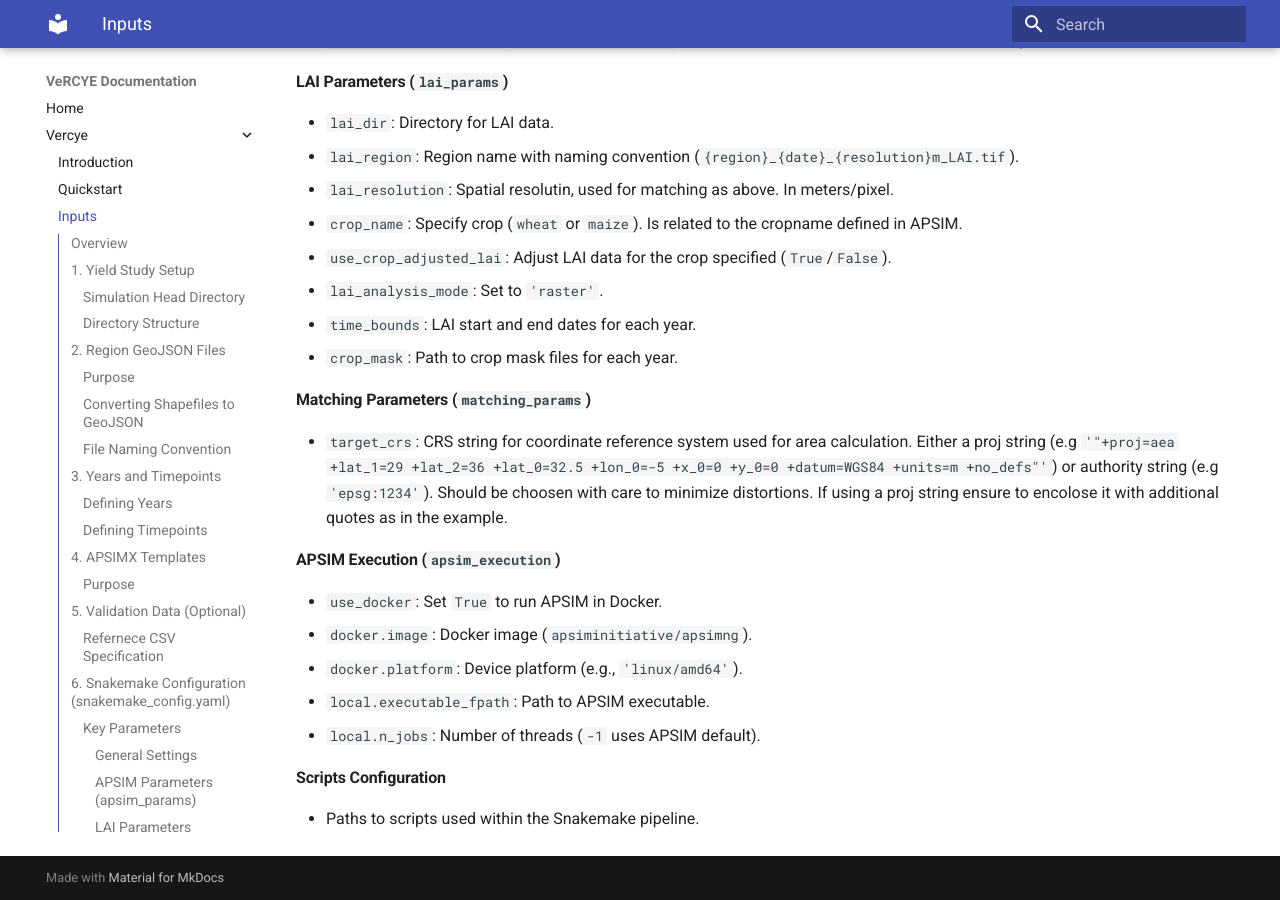
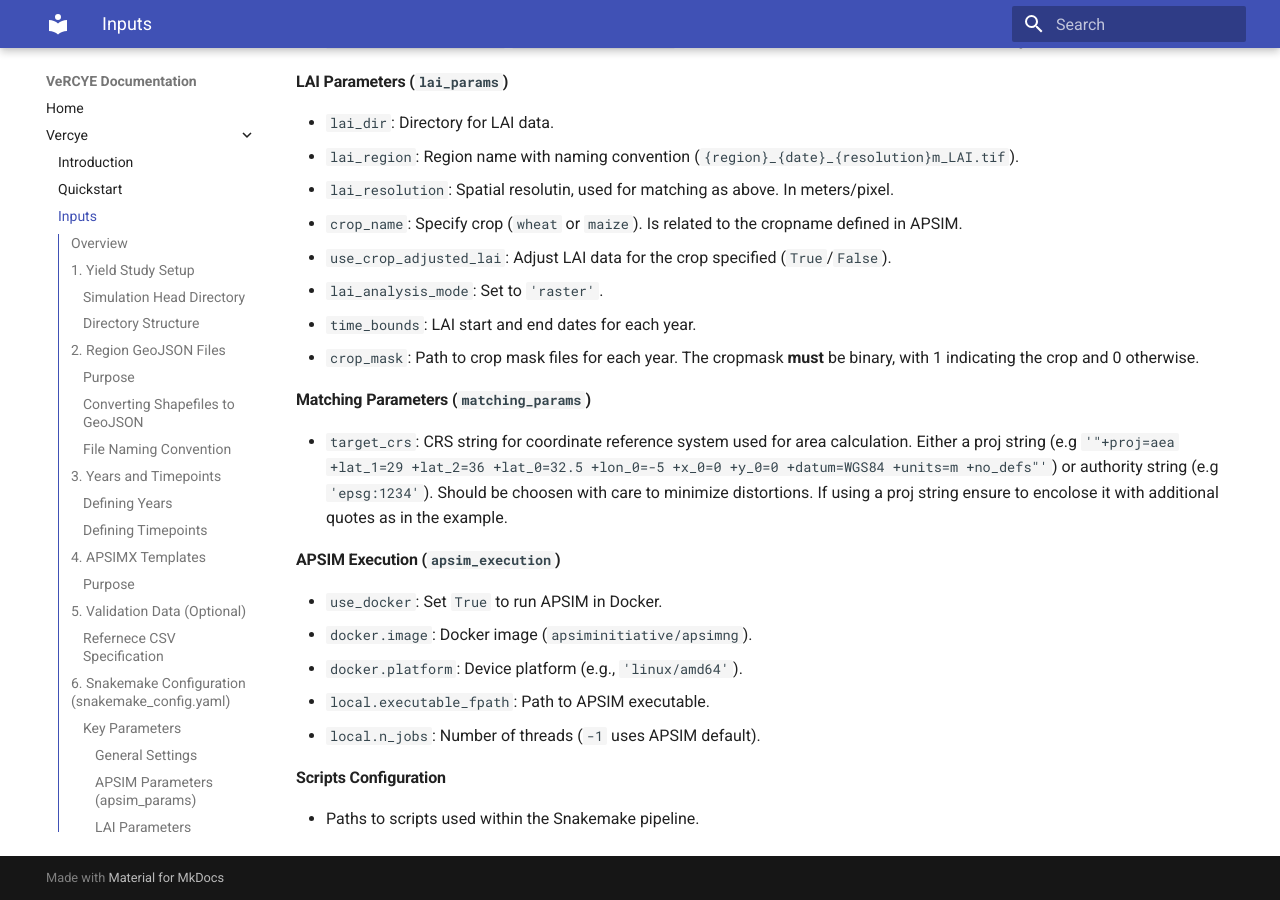
Before and after one commit to JPLMLIA/vercye_ops, an MkDocs documentation site: the page built from docs/docs/Vercye/inputs.md, in a window 1280 px wide and 900 px high, scrolled down 3880 px. Built offline with MkDocs 1.6.1 and Material for MkDocs 9.7.7, drawn with Linux system fonts in a browser that asks for light colours.

```diff
--- a/docs/docs/Vercye/inputs.md
+++ b/docs/docs/Vercye/inputs.md
@@ -136,7 +136,7 @@ This file defines the study parameters and links the **simulation head directory
 - `use_crop_adjusted_lai`: Adjust LAI data for the crop specified (`True`/`False`).
 - `lai_analysis_mode`: Set to `'raster'`.
 - `time_bounds`: LAI start and end dates for each year.
-- `crop_mask`: Path to crop mask files for each year.
+- `crop_mask`: Path to crop mask files for each year. The cropmask **must** be binary, with 1 indicating the crop and 0 otherwise.
 
 #### Matching Parameters (`matching_params`)
 - `target_crs`: CRS string for coordinate reference system used for area calculation. Either a proj string (e.g `'"+proj=aea +lat_1=29 +lat_2=36 +lat_0=32.5 +lon_0=-5 +x_0=0 +y_0=0 +datum=WGS84 +units=m +no_defs"'`) or authority string (e.g `'epsg:1234'`). Should be choosen with care to minimize distortions. If using a proj string ensure to encolose it with additional quotes as in the example.
--- a/requirements.txt
+++ b/requirements.txt
@@ -13,6 +13,7 @@ pathvalidate
 pillow
 plotly
 pulp==2.7.0  # Pinned for snakemake
+pystac_client
 pytest
 pyarrow
 rasterio
```
Also changed, not shown: 1 other file.
